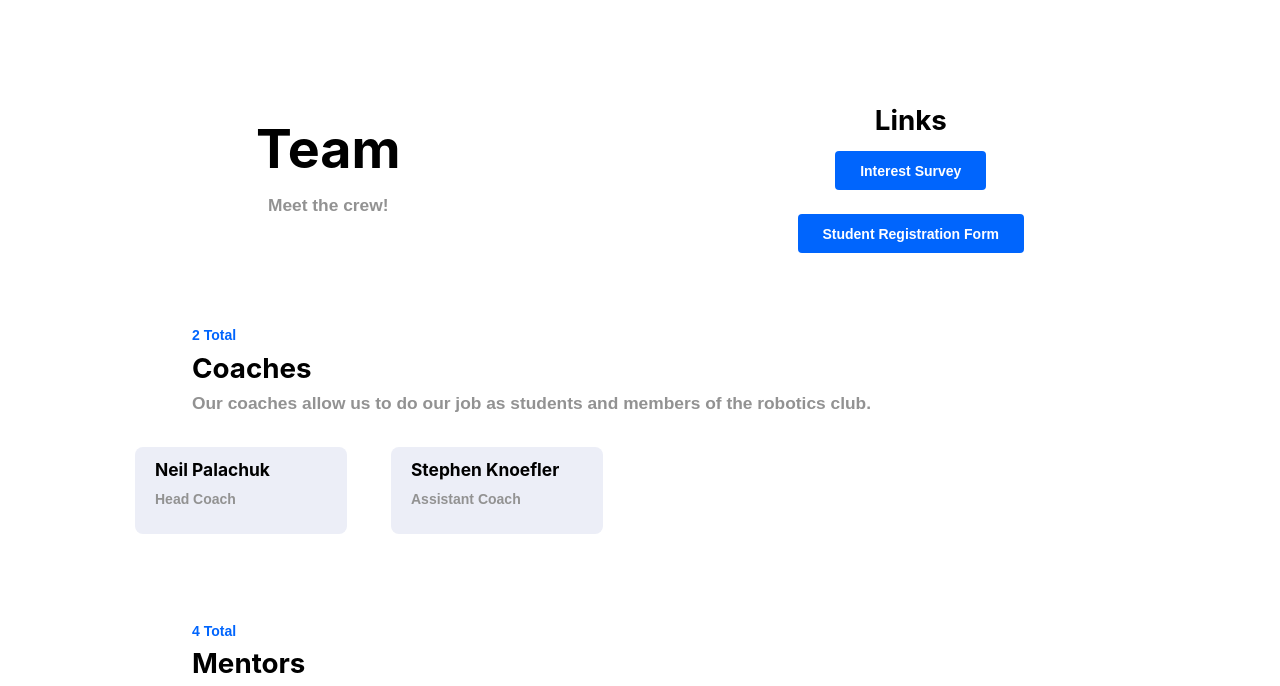
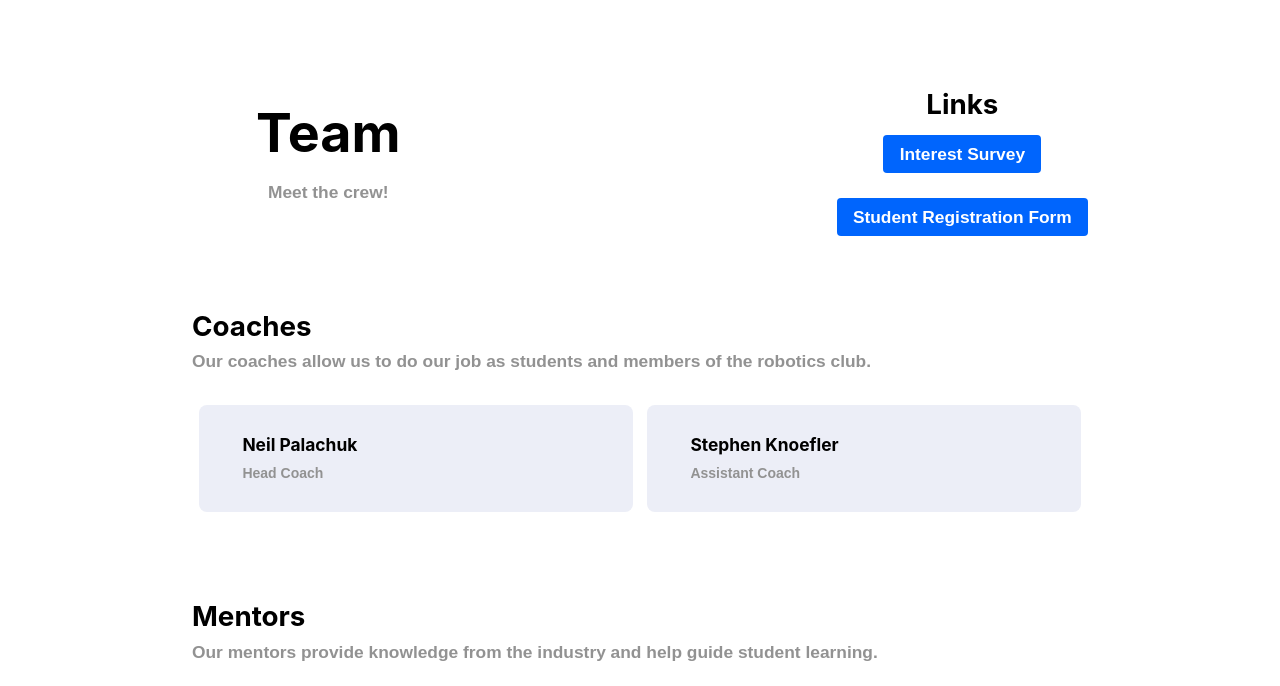
Before and after one commit to 4512OtterChaos/4512OtterChaos.github.io, a Gatsby site: page /team in a window 1280 px wide. Shown: the part 72-758 px from the top of the page. Built offline with nearby package versions, Linux system fonts and the light colour scheme; Gatsby itself is replaced by a stand-in of ours; a web font is replaced by a local one.

Commit message:
made cards prettier

```diff
--- a/src/components/TeamCard.js
+++ b/src/components/TeamCard.js
@@ -19,30 +19,19 @@ export default Header
 
 const Card = styled.div`
   background: var(--main-grey-light);
-  height: 10.8vmin;
-  width: 26.5vmin;
   border-radius: 8px;
   margin: 0.5em 0.5em;
-
-  @media(max-width: 1124px){
-    width: 28vmin;
-  }
-
-  @media(max-width: 430px){
-    width: 38vmin;
-  }
 `
 
 const Content = styled.div`
-  padding: 4px 20px;
+  padding: 5% 10%;
 
   h3 {
-    margin: calc(4px + 0.5vmin) 0 1vmin;
+    margin: 2% auto;
   }
 
   p {
     font-size: 1.75vmin;
-    padding: 0;
-    margin: 0 0;
+    margin: 2% auto;
   }
 `
--- a/src/pages/team.js
+++ b/src/pages/team.js
@@ -50,7 +50,6 @@ const TeamPage = () => (
 	{/* Coaches */}
 	<TitledCard>
 		<TextContainer
-			caption="2 Total"
 			title="Coaches"
 			paragraph="Our coaches allow us to do our job as students and members of the robotics club."
 		/>
@@ -64,7 +63,6 @@ const TeamPage = () => (
 	{/* Mentors */}
 	<TitledCard>
 		<TextContainer
-			caption="4 Total"
 			title="Mentors"
 			paragraph="Our mentors provide knowledge from the industry and help guide student learning."
 		/>
@@ -96,8 +94,7 @@ const EnterAnimation = keyframes`
 	}
 `
 const TitleSpan = styled.div`
-	margin: 10vmin auto;
-	max-width: 768px;
+	margin: 10vmin 25% 10vmin 25%;
 	text-align: center;
 	display: flex;
 	flex-direction: row;
@@ -106,8 +103,7 @@ const TitleSpan = styled.div`
 	animation: ${EnterAnimation} 3s forwards cubic-bezier(0.2, 0.8, 0.2, 1);
 
 	h1 {
-		margin-top: 10px;
-		margin-bottom: 10px;
+		margin: 0.25em auto;
 		animation: ${EnterAnimation} 1s forwards cubic-bezier(0.2, 0.8, 0.2, 1);
 	}
 
@@ -116,40 +112,42 @@ const TitleSpan = styled.div`
 		margin: 0 auto;
 		animation: ${EnterAnimation} 3s forwards cubic-bezier(0.2, 0.8, 0.2, 1);
 	}
+
+	@media (max-width: 1300px) {
+		margin: 8vmin 15% 8vmin 20%;
+		grid-template-columns: repeat(3, 1fr);
+	}
 `
 
 const CardContainer = styled.div`
-	margin: 20px auto 50px;
-	max-width: 1024px;
+	margin: 1vh auto 2vh;
+	max-width: 50%;
 	display: grid;
-	grid-template-columns: repeat(4, 1fr);
+	grid-template-columns: repeat(2, 1fr);
 
-	@media (max-width: 1124px) {
-		width: 90%;
-		grid-template-columns: repeat(3, 1fr);
-	}
-
-	@media (max-width: 430px) {
-		grid-template-columns: repeat(2, 1fr);
+	@media (max-width: 1400px) {
+		max-width: 70%;
 	}
 `
 const TitledCard = styled.div`
 	opacity: 0;
+	margin: 1vh auto 2vh;
 	animation: ${EnterAnimation} 3s forwards cubic-bezier(0.2, 0.8, 0.2, 1);
 	animation-delay: 0.85s;
 `
 
 const Button = styled.a`
 	border-radius: 4px;
-	font-size: 1em;
+	font-size: 2.17vmin;
 	background: var(--main-blue-dark);
 	font-weight: 700;
-	padding: calc(6px + .7vmin) calc(18px + .87vmin);
+	padding: calc(3px + .75vmin) calc(9px + .9vmin);
 	color: white;
 `
 
 const Links = styled.div`
 	opacity: 0;
+	//margin: 0 auto 0 18vw;
 	animation: ${EnterAnimation} 3s forwards cubic-bezier(0.2, 0.8, 0.2, 1);
 	animation-delay: 0.5s;
 `
```
